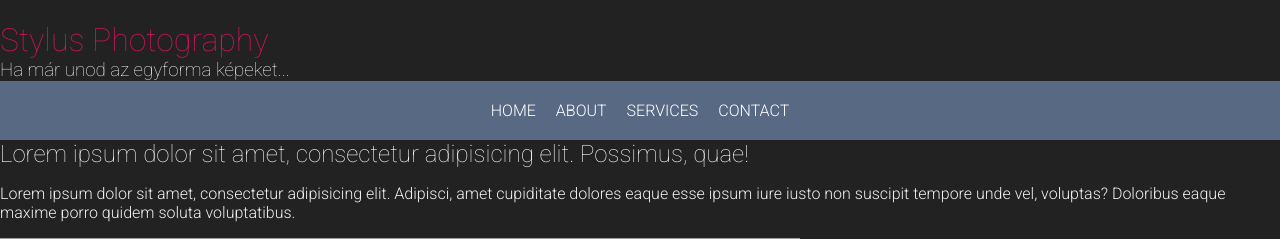
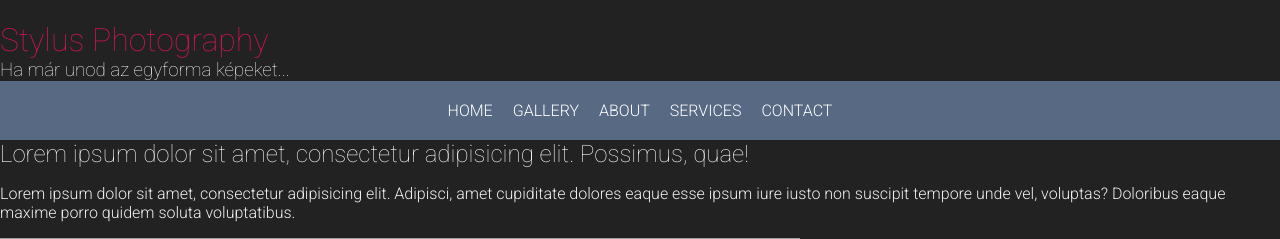
Before and after one commit to robertvari/StylusPhotography, a Django app: page / in a window 1280 px wide. Shown: the top 239 px of the page. Run offline with Django 3.2, Linux system fonts and the light colour scheme; grey boxes are pictures that could not be loaded.

Commit message:
gallery page

```diff
--- a/pages/urls.py
+++ b/pages/urls.py
@@ -1,10 +1,11 @@
 from django.urls import path
 
-from .views import home_view, about_view, contact_view, services_view
+from .views import home_view, about_view, contact_view, services_view, gallery_view
 
 urlpatterns = [
     path('', home_view),
     path('about/', about_view),
     path('contact/', contact_view),
     path('services/', services_view),
+    path('gallery/', gallery_view),
 ]
--- a/pages/views.py
+++ b/pages/views.py
@@ -3,6 +3,10 @@ from django.shortcuts import render
 
 def home_view(request):
     return render(request, 'home.html')
+
+
+def gallery_view(request):
+    return render(request, 'gallery.html')
 
 
 def services_view(request):
--- a/templates/_base.html
+++ b/templates/_base.html
@@ -18,6 +18,7 @@
     <div class="navbar">
 
         <a href="/" class="nav-button">HOME</a>
+        <a href="/gallery" class="nav-button">GALLERY</a>
         <a href="/about" class="nav-button">ABOUT</a>
         <a href="/services" class="nav-button">SERVICES</a>
         <a href="/contact" class="nav-button">CONTACT</a>
```
Also changed, not shown: templates/gallery.html (added, +16 -0 lines).
